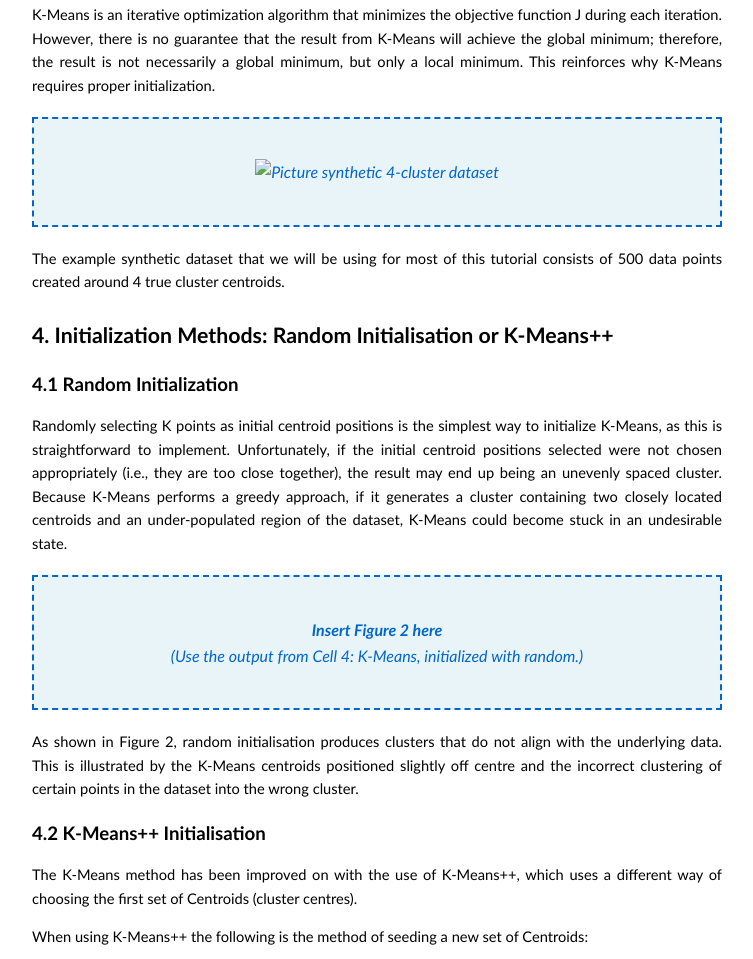
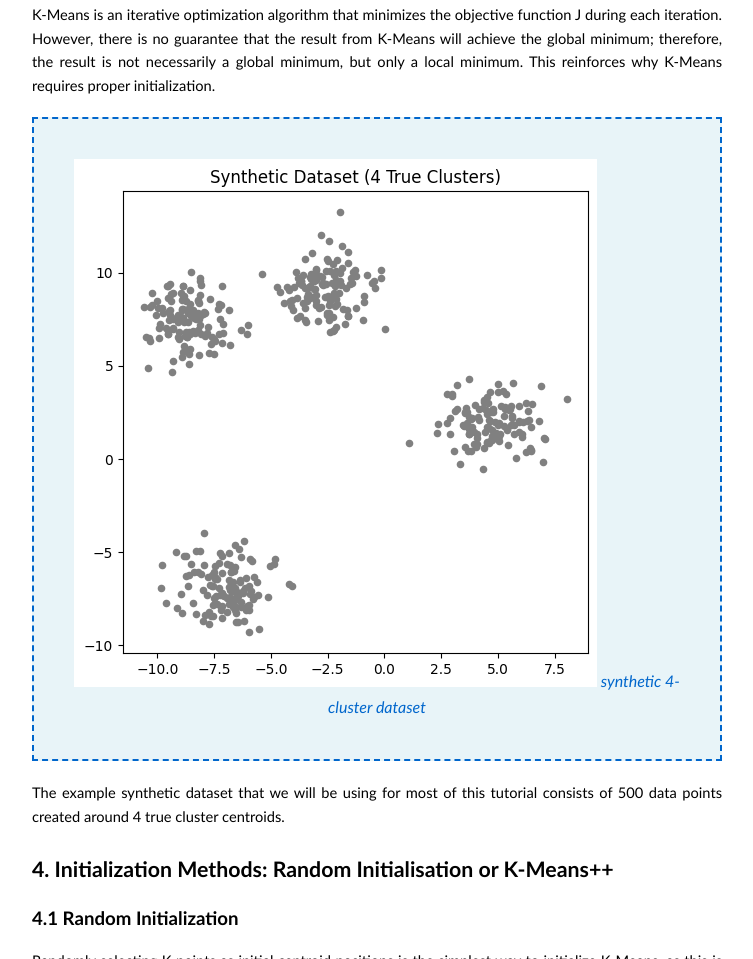
Before and after one commit to satwik1704/kmeans, a plain HTML site: page index.html in a window 1280 px wide. Shown: the part 2592-3551 px from the top of the page, without its empty margins (263-1016 px from the left). Drawn offline with Linux system fonts and the light colour scheme.

Commit message:
Update fig1

```diff
--- a/index.html
+++ b/index.html
@@ -189,7 +189,7 @@
         <p>K-Means is an iterative optimization algorithm that minimizes the objective function J during each iteration. However, there is no guarantee that the result from K-Means will achieve the global minimum; therefore, the result is not necessarily a global minimum, but only a local minimum. This reinforces why K-Means requires proper initialization.</p>
 
         <div class="figure-placeholder">
-            <img src="images/pic1.png" alt="Picture">
+            <img src="images/fig1.png" alt="Picture">
             <caption>synthetic 4-cluster dataset</caption><br>
 
         </div>
```
